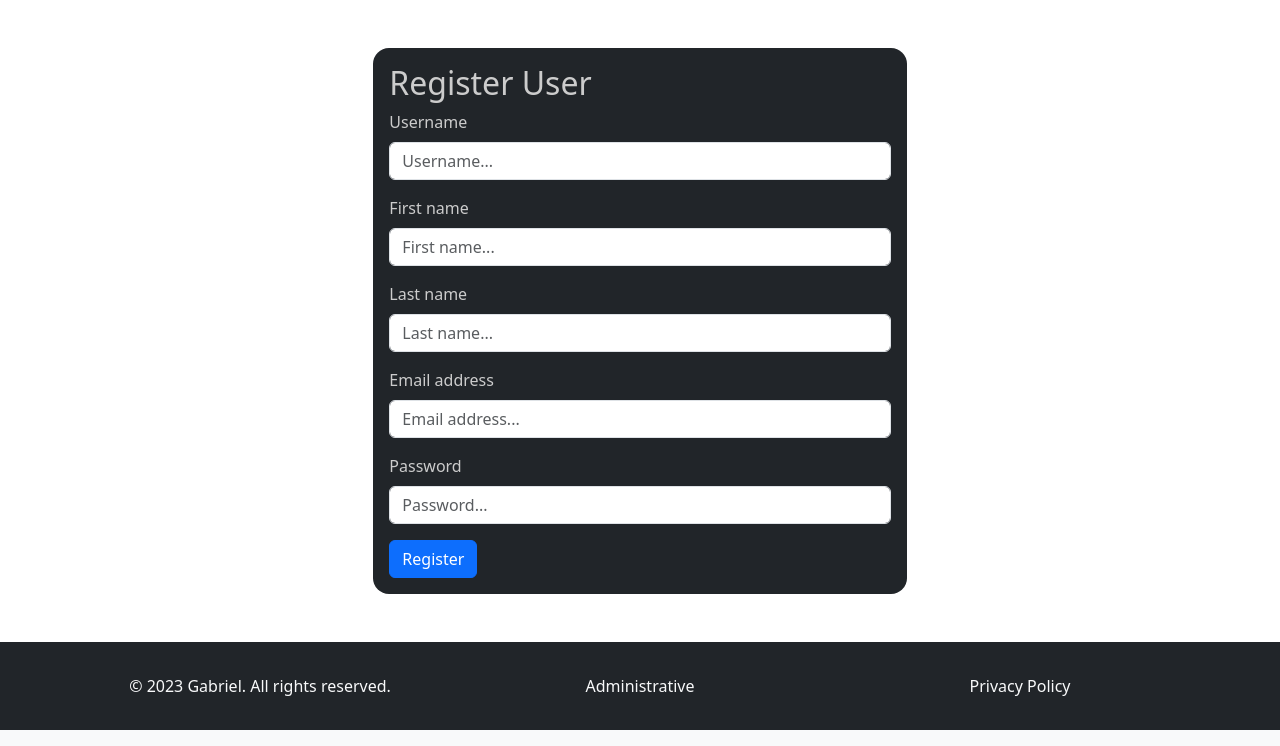
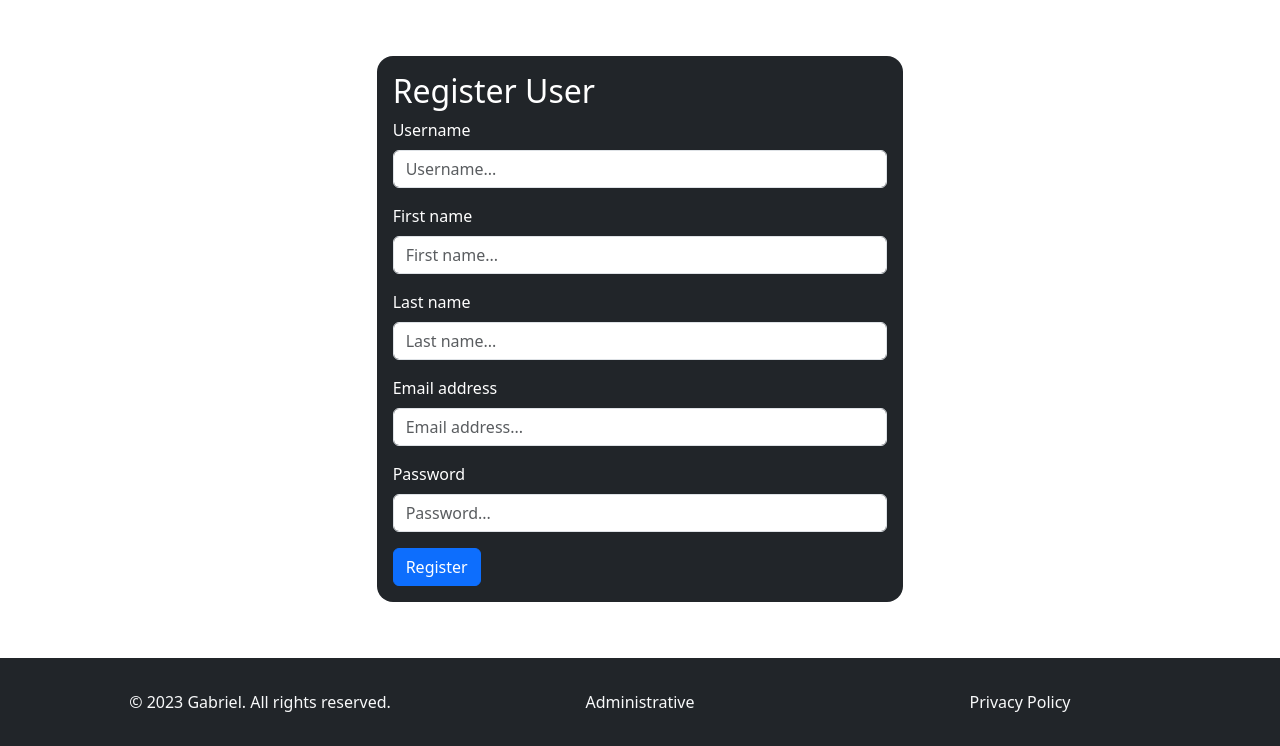
Before and after one commit to GabrielVasconceloss/-simple-login-screen, a Django app: template templates/register.html in a window 1280 px wide. Shown: the part 80-826 px from the top of the page. Run offline with Django 4.2, Linux system fonts and the light colour scheme; the template is opened without the code that fills it, so the values that code supplies are empty; some libraries are stand-ins or nearby versions.

```diff
--- a/static/css/style.css
+++ b/static/css/style.css
@@ -6,16 +6,3 @@
 .mg-cv{
     margin: 20px;
 }
-
-.login-container {
-  max-width: 400px;
-  margin: auto;
-  margin-top: 100px; /* Ajuste conforme necessário para a posição vertical */
-  padding: 20px;
-  border: 1px solid #ccc;
-  border-radius: 5px;
-}
-
-.label-white{
-    color: #ccc;
-}
--- a/templates/index.html
+++ b/templates/index.html
@@ -15,6 +15,7 @@
         <link href="https://cdn.jsdelivr.net/npm/bootstrap@5.3.2/dist/css/bootstrap.min.css" rel="stylesheet" integrity="sha384-T3c6CoIi6uLrA9TneNEoa7RxnatzjcDSCmG1MXxSR1GAsXEV/Dwwykc2MPK8M2HN" crossorigin="anonymous">
 </head>
 <body class="d-flex flex-column h-100">
+
         {% block nav %}
           <nav class="navbar navbar-expand-lg bg-body-tertiary">
             <div class="container">
@@ -71,6 +72,7 @@
           </nav>
         {% endblock %}
 
+        <div class="container-fluid p-2">
         {% block content %}
             <div class="container">
                 <h1>TELA INDEX TESTE</h1>
@@ -89,6 +91,7 @@
                 </p>
             </div>
         {% endblock %}
+        </div>
 
         {% block footer %}
             <footer class="footer mt-auto py-3 bg-dark text-muted bg-light p-3">
--- a/templates/login.html
+++ b/templates/login.html
@@ -10,13 +10,13 @@
             <div class="col-md-4 bg-dark rounded-4 p-3">
                 <div class="card-body">
                     <form action="{% url 'login' %}" method="POST">{% csrf_token %}
-                          <h2 class="label-white" > Login  </h2>
+                          <h2 class="text-white" > Login  </h2>
                           <div class="mb-3">
-                            <label for="username" class="form-label label-white">Username</label>
+                            <label for="username" class="form-label text-white">Username</label>
                             <input type="text" class="form-control" name="username" placeholder="Username..." id="username" aria-describedby="username">
                           </div>
                           <div class="mb-3">
-                            <label for="password" class="form-label label-white">Password</label>
+                            <label for="password" class="form-label text-white">Password</label>
                             <input type="password" class="form-control" placeholder="Password..." name="password" id="password">
                           </div>
                           <div class="d-flex align-items-center">
--- a/templates/register.html
+++ b/templates/register.html
@@ -6,25 +6,25 @@
             <div class="col-md-5 bg-dark rounded-4 p-3">
                 <div class="card-body">
                     <form action="{% url 'register' %}" method="POST">{% csrf_token %}
-                      <h2 class="label-white" > Register User  </h2>
+                      <h2 class="text-white" > Register User  </h2>
                       <div class="mb-3">
-                        <label for="username" class="form-label label-white">Username</label>
+                        <label for="username" class="form-label text-white">Username</label>
                         <input type="text" class="form-control" placeholder="Username..." name="username" id="username" aria-describedby="username">
                       </div>
                       <div class="mb-3">
-                        <label for="firstname" class="form-label label-white">First name</label>
+                        <label for="firstname" class="form-label text-white">First name</label>
                         <input type="text" class="form-control" placeholder="First name..." name="firstname" id="firstname" aria-describedby="firstname">
                       </div>
                       <div class="mb-3">
-                        <label for="lastname" class="form-label label-white">Last name</label>
+                        <label for="lastname" class="form-label text-white">Last name</label>
                         <input type="text" class="form-control" placeholder="Last name..." name="lastname" id="lastname" aria-describedby="lastname">
                       </div>
                       <div class="mb-3">
-                        <label for="email" class="form-label label-white">Email address</label>
+                        <label for="email" class="form-label text-white">Email address</label>
                         <input type="email" class="form-control" placeholder="Email address..." name="email" id="email" aria-describedby="emailHelp">
                       </div>
                       <div class="mb-3">
-                        <label for="password" class="form-label label-white">Password</label>
+                        <label for="password" class="form-label text-white">Password</label>
                         <input type="password" placeholder="Password..." class="form-control" name="password" id="password">
                       </div>
                       <button type="submit" class="btn btn-primary">Register</button>
--- a/user/urls.py
+++ b/user/urls.py
@@ -6,6 +6,5 @@ urlpatterns = [
     path('home/', views.home, name='home'),
     path('register/', views.register, name='register'),
     path('login/',  views.login, name='login'),
-    path('logout/', views.Logout, name='logout'),
-    path('platform/', views.platform, name='platform'),
+    path('logout/', views.logout_, name='logout'),
 ]
```
Also changed, not shown: user/views.py (+11 -13 lines), db.sqlite3.
